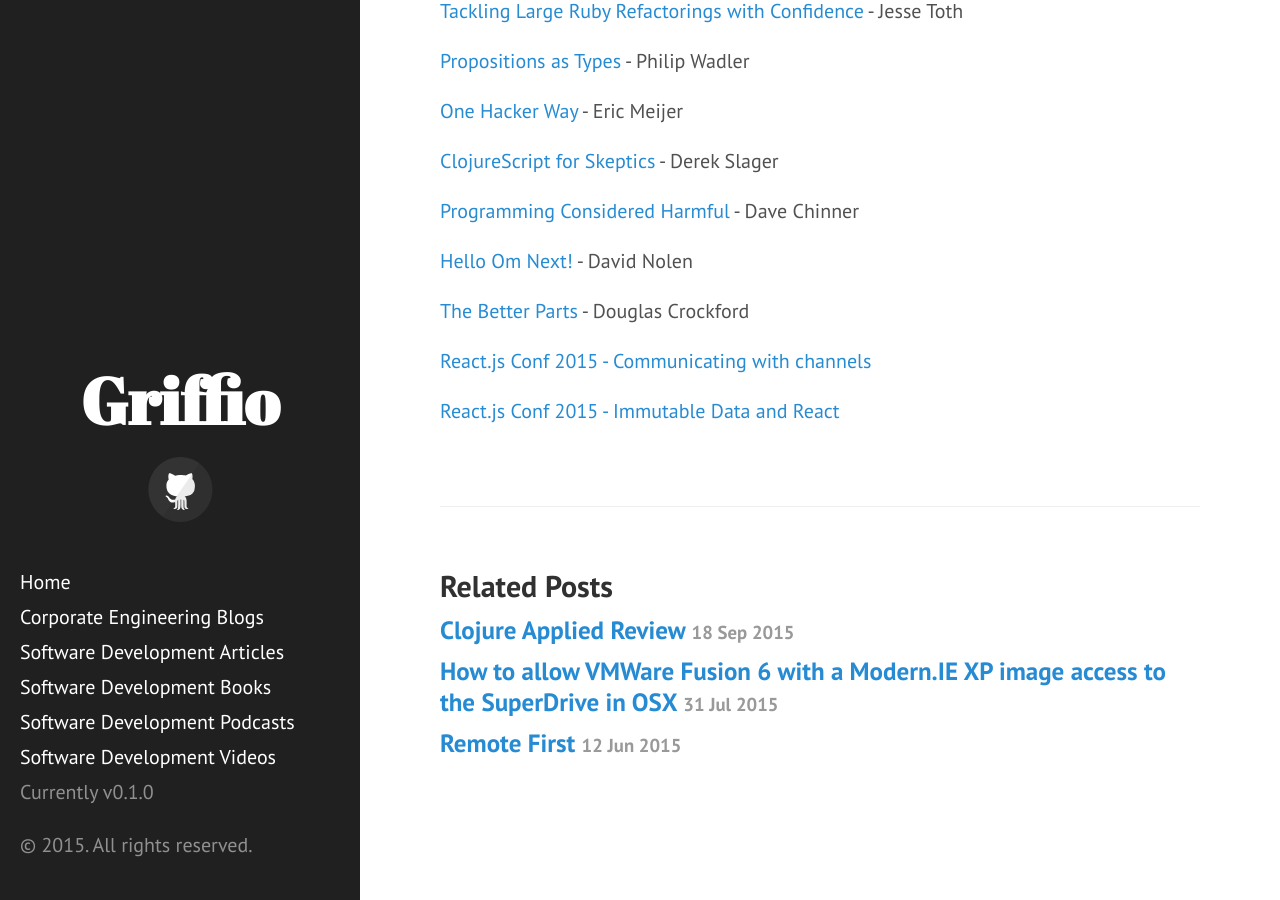
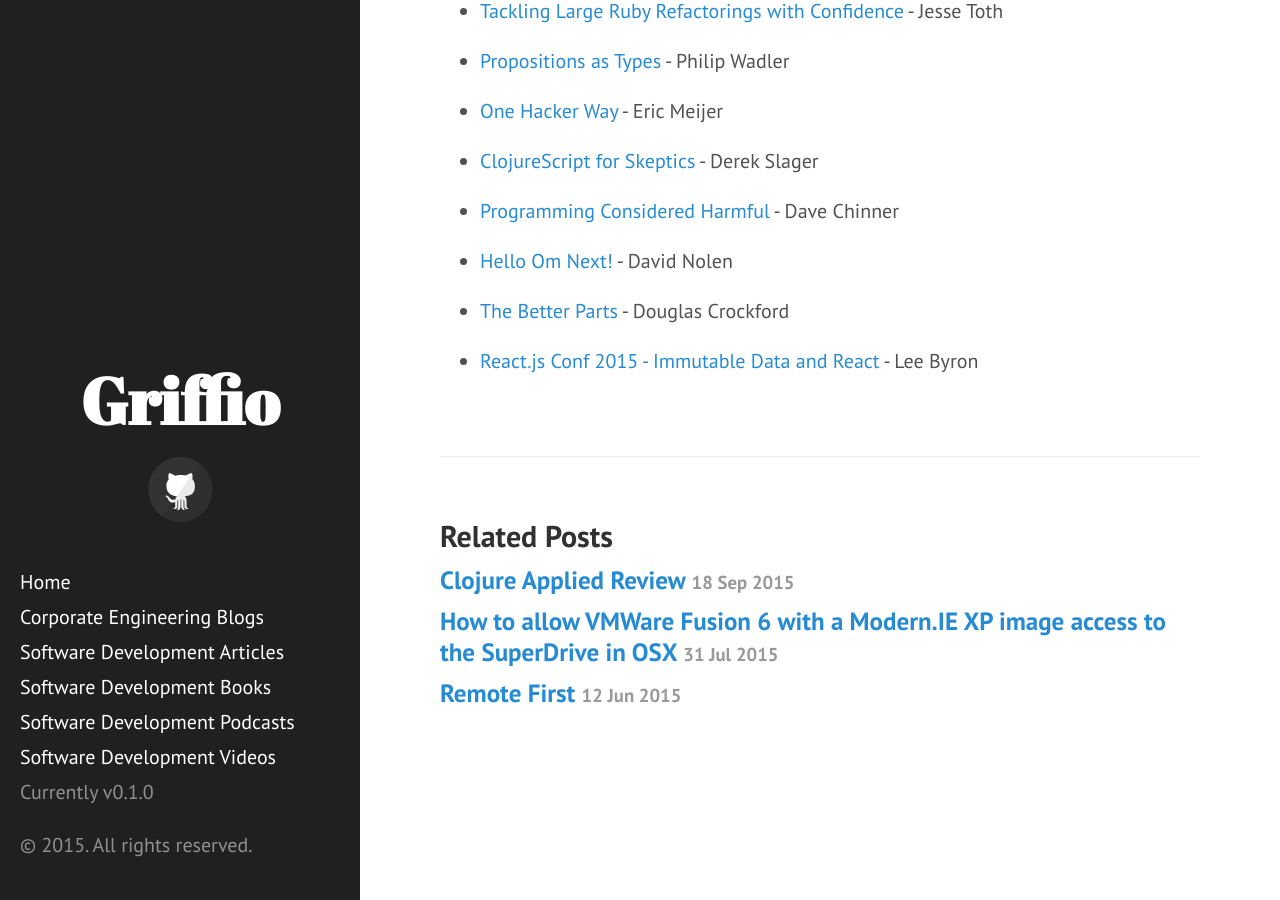
Before and after one commit to griffio/griffio.github.io, a Jekyll site: the page built from _posts/2015-12-25-Tech-talk-highlights--- layout: post title: Tech talk highlights 2014 category: java tags: conference tech published: true summary: highlighted tech talks 2014 ---.md, in a window 1280 px wide and 900 px high, scrolled down 964 px. Built offline with Jekyll 4.4.1, drawn with Linux system fonts in a browser that asks for light colours; nearby versions of some CDN libraries.

Commit message:
Update 2015-12-25-Tech-talk-highlights--- layout: post title: Tech talk highlights 2014 category: java tags: conference tech published: true summary: highlighted tech talks 2014 ---.md

```diff
--- a/_posts/2015-12-25-Tech-talk-highlights--- layout: post title: Tech talk highlights 2014 category: java tags: conference tech published: true summary: highlighted tech talks 2014 ---.md
+++ b/_posts/2015-12-25-Tech-talk-highlights--- layout: post title: Tech talk highlights 2014 category: java tags: conference tech published: true summary: highlighted tech talks 2014 ---.md
@@ -31,26 +31,24 @@
 
 * [Supercharging page load](https://www.youtube.com/watch?v=d5_6yHixpsQ) - Jake Archibald
 
-[Performance and Lies](https://www.youtube.com/watch?v=0tUrbf6Uzu8) - - Tom Crayford
+* [Performance and Lies](https://www.youtube.com/watch?v=0tUrbf6Uzu8) - - Tom Crayford
 
-[Kolmogorov music](https://www.youtube.com/watch?v=Qg3XOfioapI) - Christopher Ford
+* [Kolmogorov music](https://www.youtube.com/watch?v=Qg3XOfioapI) - Christopher Ford
 
-[Styling Forms Semantically & Accessibly](https://www.youtube.com/watch?v=j5sVESVbEzo) - Amanda Cheung
+* [Styling Forms Semantically & Accessibly](https://www.youtube.com/watch?v=j5sVESVbEzo) - Amanda Cheung
 
-[Tackling Large Ruby Refactorings with Confidence](https://www.youtube.com/watch?v=Kr82hUeI_qI) - Jesse Toth
+* [Tackling Large Ruby Refactorings with Confidence](https://www.youtube.com/watch?v=Kr82hUeI_qI) - Jesse Toth
 
-[Propositions as Types](https://www.youtube.com/watch?v=IOiZatlZtGU) - Philip Wadler
+* [Propositions as Types](https://www.youtube.com/watch?v=IOiZatlZtGU) - Philip Wadler
 
-[One Hacker Way](https://www.youtube.com/watch?v=FvMuPtuvP5w) - Eric Meijer
+* [One Hacker Way](https://www.youtube.com/watch?v=FvMuPtuvP5w) - Eric Meijer
 
-[ClojureScript for Skeptics](https://www.youtube.com/watch?v=gsffg5xxFQI) - Derek Slager
+* [ClojureScript for Skeptics](https://www.youtube.com/watch?v=gsffg5xxFQI) - Derek Slager
 
-[Programming Considered Harmful](https://www.youtube.com/watch?v=VpuVDfSXs-g) - Dave Chinner
+* [Programming Considered Harmful](https://www.youtube.com/watch?v=VpuVDfSXs-g) - Dave Chinner
 
-[Hello Om Next!](https://www.youtube.com/watch?v=xz389Ek2eS8) - David Nolen
+* [Hello Om Next!](https://www.youtube.com/watch?v=xz389Ek2eS8) - David Nolen
 
-[The Better Parts](https://www.youtube.com/watch?v=rhV6hlL_wMc) - Douglas Crockford
+* [The Better Parts](https://www.youtube.com/watch?v=rhV6hlL_wMc) - Douglas Crockford
 
-[React.js Conf 2015 - Communicating with channels](https://www.youtube.com/watch?v=W2DgDNQZOwo)
-
-[React.js Conf 2015 - Immutable Data and React](https://www.youtube.com/watch?v=I7IdS-PbEgI)
+* [React.js Conf 2015 - Immutable Data and React](https://www.youtube.com/watch?v=I7IdS-PbEgI) - Lee Byron
```
